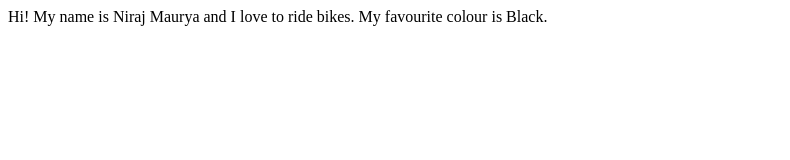
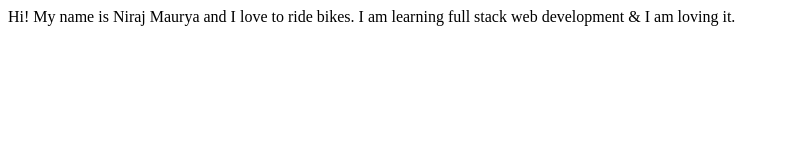
Before and after one commit to nirajmaurya17/niraj-portfolio, a plain HTML site: page index.html in a window 1280 px wide. Shown: the whole page, without its empty margins (0-790 px from the left). Drawn offline with Linux system fonts and the light colour scheme.

Commit message:
docs.passion

```diff
--- a/index.html
+++ b/index.html
@@ -9,7 +9,6 @@
 <body>
     Hi! My name is Niraj Maurya and I love to ride bikes.
 
-
-    My favourite colour is Black.
+    I am learning full stack web development & I am loving it.
 </body>
 </html>
```
